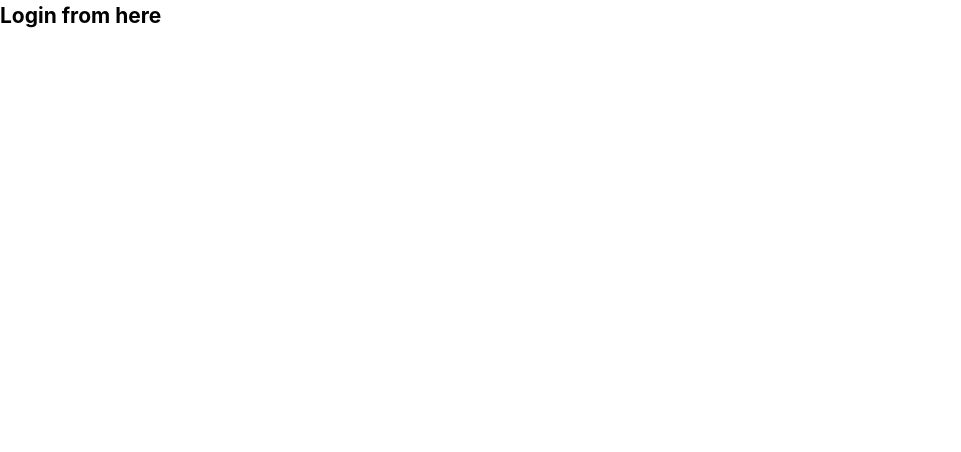
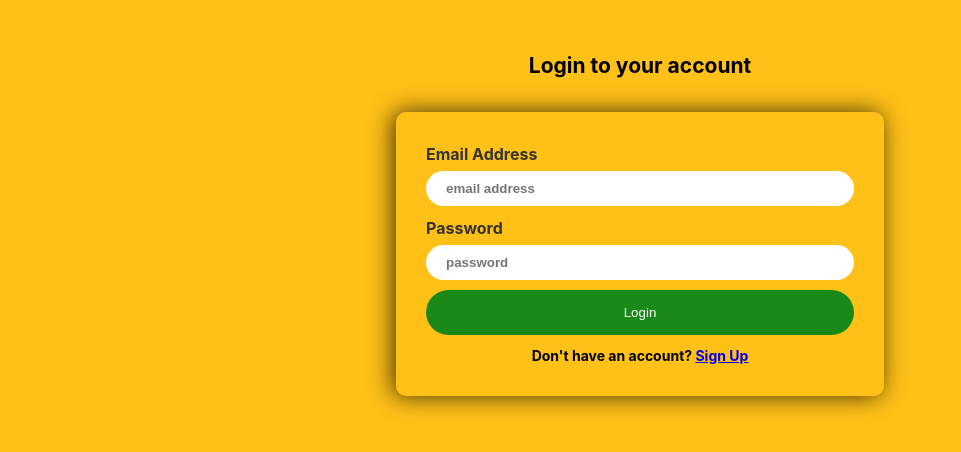
Before and after one commit to codeme254/mini-medium, a React (Vite) app in the folder frontend/: page /login in a window 1280 px wide. Shown: the top 452 px of the page, without its empty margins (0-961 px from the left). Built offline with nearby package versions, Linux system fonts and the light colour scheme.

Commit message:
create the login form ui

```diff
--- a/frontend/src/pages/Home/SignUpForm.jsx
+++ b/frontend/src/pages/Home/SignUpForm.jsx
@@ -213,7 +213,7 @@ const SignUpForm = () => {
           create account
         </button>
         <p className="form-guide">
-          Already have an account? <Link>Login</Link>
+          Already have an account? <Link to="/login">Login</Link>
         </p>
       </form>
     </div>
--- /dev/null
+++ b/frontend/src/pages/Login/Login.css
@@ -0,0 +1,18 @@
+.login-form-container {
+  background-color: var(--color-yellow-hero-bg);
+  min-height: 100vh;
+  display: flex;
+  flex-direction: column;
+  align-items: center;
+  padding: 5rem 3rem;
+}
+
+.login-form {
+  margin-top: 3rem;
+  min-width: 40%;
+  box-shadow: -3px 0px 24px 0px rgba(0, 0, 0, 0.75);
+  -webkit-box-shadow: -3px 0px 24px 0px rgba(0, 0, 0, 0.75);
+  -moz-box-shadow: -3px 0px 24px 0px rgba(0, 0, 0, 0.75);
+  padding: 3rem;
+  border-radius: 10px;
+}
--- a/frontend/src/pages/Login/Login.jsx
+++ b/frontend/src/pages/Login/Login.jsx
@@ -1,7 +1,41 @@
+import { Link } from "react-router-dom";
+import "./Login.css";
 const Login = () => {
   return (
-    <div>
-      <h2>Login from here</h2>
+    <div className="login-form-container">
+      <h2>Login to your account</h2>
+      <form action="" className="login-form">
+        <div className="form-group">
+          <label htmlFor="email address" className="form-group__label">
+            email address
+          </label>
+          <input
+            type="email"
+            id="email address"
+            className="form-group__text-input"
+            placeholder="email address"
+          />
+        </div>
+
+        <div className="form-group">
+          <label htmlFor="password" className="form-group__label">
+            password
+          </label>
+          <input
+            type="password"
+            id="password"
+            className="form-group__text-input"
+            placeholder="password"
+          />
+        </div>
+
+        <button type="submit" className="submit-btn">
+          login
+        </button>
+        <p className="form-guide">
+          Don't have an account? <Link to="/">Sign Up</Link>
+        </p>
+      </form>
     </div>
   );
 };
```
